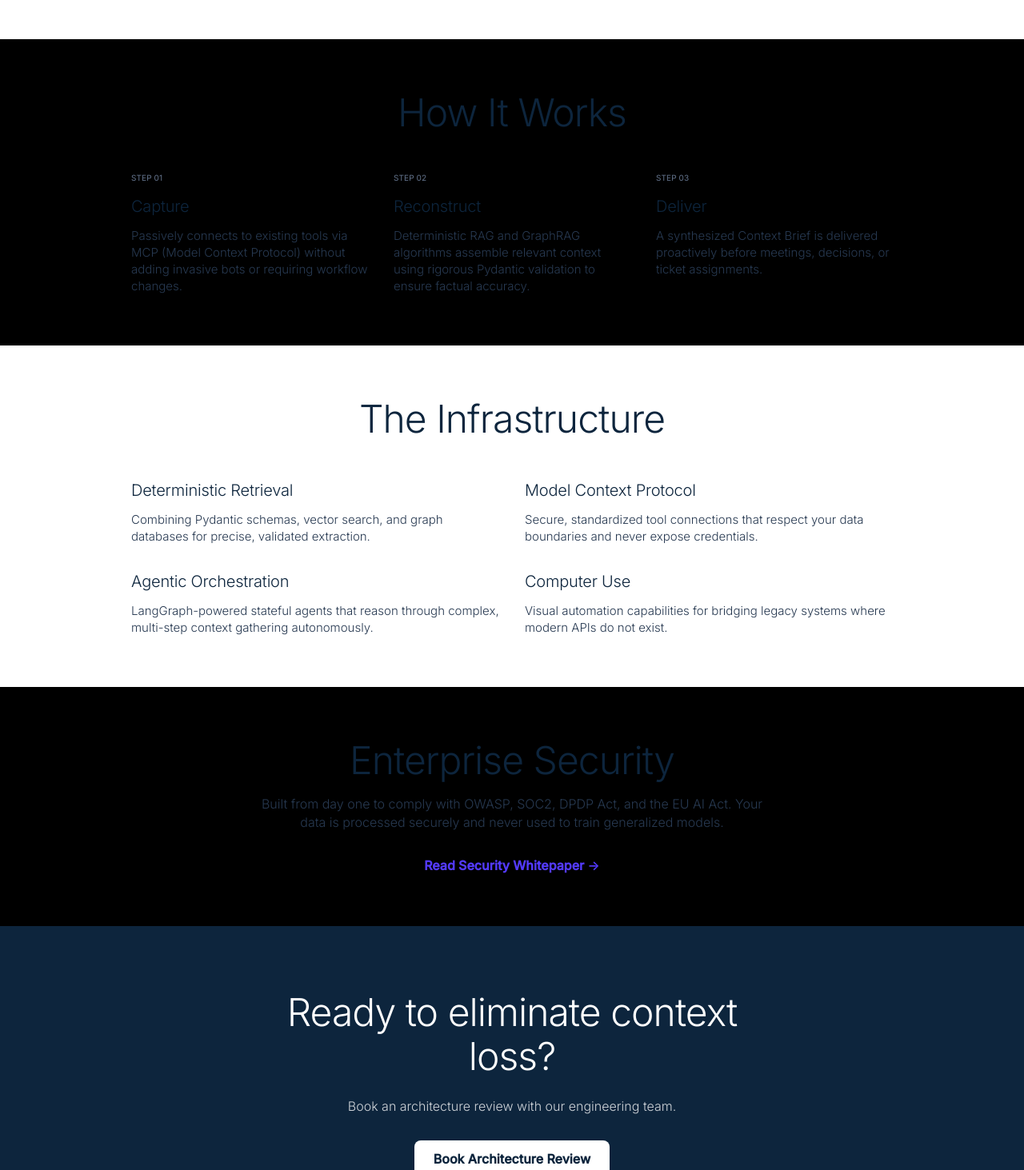
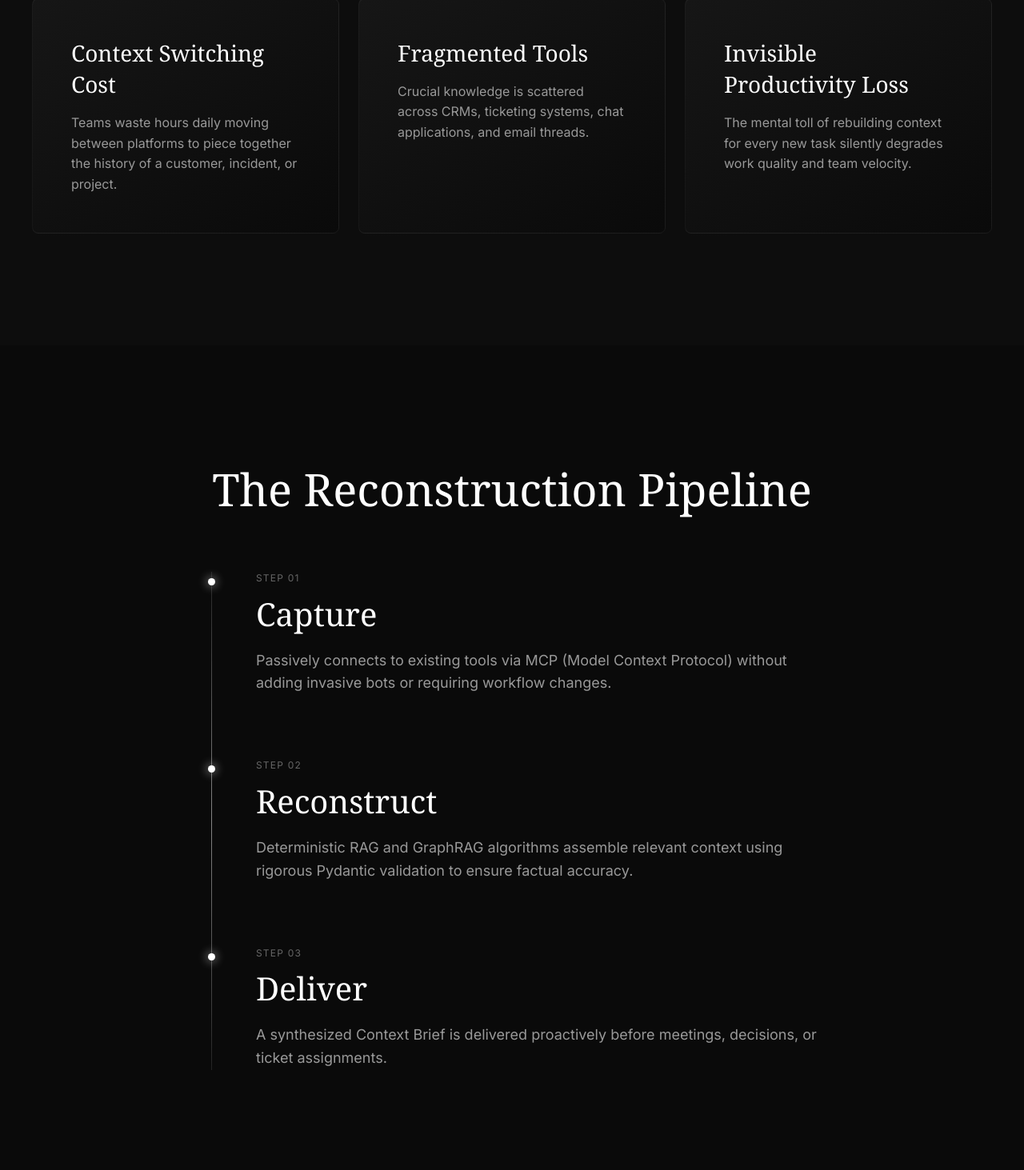
Before and after one commit to sahilghewari/NexaWorks-v4, a Next.js app: page /product in a window 1280 px wide. Shown: the part 1237-2700 px from the top of the page at 80% size. Built offline with nearby package versions, Linux system fonts and the light colour scheme.

Commit message:
feat: redesign product page to match cinematic dark theme

```diff
--- /dev/null
+++ b/src/app/product/page.css
@@ -0,0 +1,224 @@
+/* Product Page Global Dark Theme */
+.product-page {
+  background-color: #0d0d0d;
+  color: #fff;
+  min-height: 100vh;
+}
+
+/* Base Typography for Product Sections */
+.product-section-title {
+  font-family: ui-serif, Georgia, serif;
+  font-size: 56px;
+  font-weight: 400;
+  text-align: center;
+  margin-bottom: 64px;
+  color: #fff;
+}
+
+.product-section {
+  padding: 140px 24px;
+}
+
+/* 1. The Problem Grid */
+.problem-grid {
+  display: grid;
+  grid-template-columns: repeat(3, 1fr);
+  gap: 24px;
+  max-width: 1200px;
+  margin: 0 auto;
+}
+
+.problem-card {
+  background: linear-gradient(145deg, #161616 0%, #0a0a0a 100%);
+  border: 1px solid rgba(255,255,255,0.05);
+  border-radius: 8px;
+  padding: 48px;
+  transition: all 0.3s ease;
+  position: relative;
+  overflow: hidden;
+}
+
+.problem-card:hover {
+  border-color: rgba(255,255,255,0.2);
+  transform: translateY(-4px);
+  box-shadow: 0 16px 32px rgba(0,0,0,0.5);
+}
+
+.problem-card h3 {
+  font-family: ui-serif, Georgia, serif;
+  font-size: 28px;
+  font-weight: 400;
+  margin-bottom: 16px;
+  color: #fff;
+}
+
+.problem-card p {
+  color: #999;
+  font-size: 16px;
+  line-height: 1.6;
+}
+
+/* 2. The Stepper (How It Works) */
+.stepper-section {
+  background-color: #0a0a0a;
+}
+
+.stepper-container {
+  max-width: 800px;
+  margin: 0 auto;
+  position: relative;
+}
+
+/* The vertical line */
+.stepper-container::before {
+  content: '';
+  position: absolute;
+  top: 0;
+  bottom: 0;
+  left: 24px;
+  width: 1px;
+  background: linear-gradient(to bottom, rgba(255,255,255,0.1), rgba(255,255,255,0.5), rgba(255,255,255,0.1));
+}
+
+.stepper-step {
+  position: relative;
+  padding-left: 80px;
+  margin-bottom: 80px;
+}
+
+.stepper-step:last-child {
+  margin-bottom: 0;
+}
+
+/* The dot */
+.stepper-step::before {
+  content: '';
+  position: absolute;
+  left: 20px;
+  top: 8px;
+  width: 9px;
+  height: 9px;
+  border-radius: 50%;
+  background: #fff;
+  box-shadow: 0 0 12px 2px rgba(255,255,255,0.4);
+}
+
+.stepper-step-num {
+  font-size: 12px;
+  color: #666;
+  text-transform: uppercase;
+  letter-spacing: 0.1em;
+  margin-bottom: 8px;
+  display: block;
+}
+
+.stepper-step h3 {
+  font-family: ui-serif, Georgia, serif;
+  font-size: 40px;
+  font-weight: 400;
+  margin-bottom: 16px;
+  color: #fff;
+}
+
+.stepper-step p {
+  color: #999;
+  font-size: 18px;
+  line-height: 1.6;
+}
+
+/* 3. The Bento Box (Infrastructure) */
+.bento-grid {
+  display: grid;
+  grid-template-columns: repeat(4, 1fr);
+  grid-template-rows: repeat(2, 240px);
+  gap: 24px;
+  max-width: 1200px;
+  margin: 0 auto;
+}
+
+.bento-card {
+  background: #111;
+  border: 1px solid rgba(255,255,255,0.05);
+  border-radius: 12px;
+  padding: 40px;
+  display: flex;
+  flex-direction: column;
+  justify-content: flex-end;
+  transition: all 0.3s ease;
+}
+
+.bento-card:hover {
+  background: #151515;
+  border-color: rgba(255,255,255,0.15);
+}
+
+/* Sizing the bento boxes */
+.bento-card.large {
+  grid-column: span 2;
+  grid-row: span 2;
+}
+
+.bento-card.wide {
+  grid-column: span 2;
+  grid-row: span 1;
+}
+
+.bento-card.small {
+  grid-column: span 1;
+  grid-row: span 1;
+}
+
+.bento-card h3 {
+  font-family: ui-serif, Georgia, serif;
+  font-size: 24px;
+  font-weight: 400;
+  margin-bottom: 12px;
+  color: #fff;
+}
+
+.bento-card p {
+  color: #888;
+  font-size: 14px;
+  line-height: 1.5;
+}
+
+.bento-card.large h3 { font-size: 40px; }
+.bento-card.large p { font-size: 18px; }
+
+/* Security Section */
+.product-security-section {
+  text-align: center;
+  max-width: 700px;
+  margin: 0 auto;
+  padding: 140px 24px;
+}
+
+.product-security-section h2 {
+  font-family: ui-serif, Georgia, serif;
+  font-size: 40px;
+  font-weight: 400;
+  margin-bottom: 24px;
+}
+
+.product-security-section p {
+  color: #999;
+  font-size: 18px;
+  line-height: 1.6;
+  margin-bottom: 32px;
+}
+
+@media (max-width: 1024px) {
+  .problem-grid { grid-template-columns: 1fr; }
+  .bento-grid {
+    grid-template-columns: 1fr;
+    grid-template-rows: auto;
+  }
+  .bento-card.large, .bento-card.wide, .bento-card.small {
+    grid-column: span 1;
+    grid-row: auto;
+    min-height: 240px;
+  }
+  .stepper-container::before { left: 12px; }
+  .stepper-step { padding-left: 48px; }
+  .stepper-step::before { left: 8px; }
+}
--- a/src/app/product/page.tsx
+++ b/src/app/product/page.tsx
@@ -1,6 +1,7 @@
 import { Metadata } from 'next';
 import Link from 'next/link';
 import InteractiveHero from '@/components/InteractiveHero';
+import './page.css';
 
 export const metadata: Metadata = {
   title: 'How Context Reconstruction Works | NexaWorks',
@@ -9,107 +10,94 @@ export const metadata: Metadata = {
 
 export default function ProductPage() {
   return (
-    <main style={{ backgroundColor: '#000' }}>
+    <main className="product-page">
       <InteractiveHero />
 
-      <section className="section" style={{ background: 'var(--color-canvas)' }}>
-        <div className="container" style={{ maxWidth: '1000px' }}>
-          <h2 className="display-xl" style={{ textAlign: 'center', marginBottom: '48px' }}>The Problem</h2>
-          <div className="grid-3">
-            <div className="service-card">
-              <h3 className="heading-md" style={{ marginBottom: '12px' }}>Context Switching Cost</h3>
-              <p className="body-md" style={{ color: 'var(--color-ink-secondary)' }}>
+      <section className="product-section">
+        <h2 className="product-section-title">The Context Gap</h2>
+        <div className="problem-grid">
+          <div className="problem-card">
+            <h3>Context Switching Cost</h3>
+            <p>
               Teams waste hours daily moving between platforms to piece together the history of a customer, incident, or project.
             </p>
           </div>
-            <div className="service-card">
-              <h3 className="heading-md" style={{ marginBottom: '12px' }}>Fragmented Tools</h3>
-              <p className="body-md" style={{ color: 'var(--color-ink-secondary)' }}>
+          <div className="problem-card">
+            <h3>Fragmented Tools</h3>
+            <p>
               Crucial knowledge is scattered across CRMs, ticketing systems, chat applications, and email threads.
             </p>
           </div>
-            <div className="service-card">
-              <h3 className="heading-md" style={{ marginBottom: '12px' }}>Invisible Productivity Loss</h3>
-              <p className="body-md" style={{ color: 'var(--color-ink-secondary)' }}>
+          <div className="problem-card">
+            <h3>Invisible Productivity Loss</h3>
+            <p>
               The mental toll of rebuilding context for every new task silently degrades work quality and team velocity.
             </p>
           </div>
         </div>
-        </div>
       </section>
 
-      <section className="section">
-        <div className="container" style={{ maxWidth: '1000px' }}>
-          <h2 className="display-xl" style={{ textAlign: 'center', marginBottom: '48px' }}>How It Works</h2>
-          <div className="grid-3">
-            <div className="service-card">
-              <div className="micro-cap" style={{ color: 'var(--color-ink-mute)', marginBottom: '16px' }}>STEP 01</div>
-              <h3 className="heading-md" style={{ marginBottom: '12px' }}>Capture</h3>
-              <p className="body-md" style={{ color: 'var(--color-ink-secondary)' }}>
+      <section className="product-section stepper-section">
+        <h2 className="product-section-title">The Reconstruction Pipeline</h2>
+        <div className="stepper-container">
+          <div className="stepper-step">
+            <span className="stepper-step-num">Step 01</span>
+            <h3>Capture</h3>
+            <p>
               Passively connects to existing tools via MCP (Model Context Protocol) without adding invasive bots or requiring workflow changes.
             </p>
           </div>
-            <div className="service-card">
-              <div className="micro-cap" style={{ color: 'var(--color-ink-mute)', marginBottom: '16px' }}>STEP 02</div>
-              <h3 className="heading-md" style={{ marginBottom: '12px' }}>Reconstruct</h3>
-              <p className="body-md" style={{ color: 'var(--color-ink-secondary)' }}>
+          <div className="stepper-step">
+            <span className="stepper-step-num">Step 02</span>
+            <h3>Reconstruct</h3>
+            <p>
               Deterministic RAG and GraphRAG algorithms assemble relevant context using rigorous Pydantic validation to ensure factual accuracy.
             </p>
           </div>
-            <div className="service-card">
-              <div className="micro-cap" style={{ color: 'var(--color-ink-mute)', marginBottom: '16px' }}>STEP 03</div>
-              <h3 className="heading-md" style={{ marginBottom: '12px' }}>Deliver</h3>
-              <p className="body-md" style={{ color: 'var(--color-ink-secondary)' }}>
+          <div className="stepper-step">
+            <span className="stepper-step-num">Step 03</span>
+            <h3>Deliver</h3>
+            <p>
               A synthesized Context Brief is delivered proactively before meetings, decisions, or ticket assignments.
             </p>
           </div>
         </div>
-        </div>
       </section>
 
-      <section className="section" style={{ background: 'var(--color-canvas)' }}>
-        <div className="container" style={{ maxWidth: '1000px' }}>
-          <h2 className="display-xl" style={{ textAlign: 'center', marginBottom: '48px' }}>The Infrastructure</h2>
-          <div className="grid-2">
-            <div className="service-card">
-              <h3 className="heading-md" style={{ marginBottom: '12px' }}>Deterministic Retrieval</h3>
-              <p className="body-md" style={{ color: 'var(--color-ink-secondary)' }}>Combining Pydantic schemas, vector search, and graph databases for precise, validated extraction.</p>
+      <section className="product-section">
+        <h2 className="product-section-title">The Technical Engine</h2>
+        <div className="bento-grid">
+          <div className="bento-card large">
+            <h3>Deterministic Retrieval</h3>
+            <p>Combining Pydantic schemas, vector search, and graph databases for precise, validated extraction. We eliminate hallucinations by strictly anchoring generated context to source truth.</p>
           </div>
-            <div className="service-card">
-              <h3 className="heading-md" style={{ marginBottom: '12px' }}>Model Context Protocol</h3>
-              <p className="body-md" style={{ color: 'var(--color-ink-secondary)' }}>Secure, standardized tool connections that respect your data boundaries and never expose credentials.</p>
+          <div className="bento-card small">
+            <h3>Agentic Orchestration</h3>
+            <p>LangGraph-powered stateful agents that reason through complex, multi-step context gathering autonomously.</p>
           </div>
-            <div className="service-card">
-              <h3 className="heading-md" style={{ marginBottom: '12px' }}>Agentic Orchestration</h3>
-              <p className="body-md" style={{ color: 'var(--color-ink-secondary)' }}>LangGraph-powered stateful agents that reason through complex, multi-step context gathering autonomously.</p>
+          <div className="bento-card small">
+            <h3>Computer Use</h3>
+            <p>Visual automation capabilities for bridging legacy systems where modern APIs do not exist.</p>
           </div>
-            <div className="service-card">
-              <h3 className="heading-md" style={{ marginBottom: '12px' }}>Computer Use</h3>
-              <p className="body-md" style={{ color: 'var(--color-ink-secondary)' }}>Visual automation capabilities for bridging legacy systems where modern APIs do not exist.</p>
-            </div>
+          <div className="bento-card wide">
+            <h3>Model Context Protocol (MCP)</h3>
+            <p>Secure, standardized tool connections that respect your data boundaries and never expose credentials. Out-of-the-box integrations with Salesforce, Zendesk, Slack, Jira, and Confluence.</p>
           </div>
         </div>
       </section>
 
-      <section className="section" style={{ textAlign: 'center' }}>
-        <div className="container" style={{ maxWidth: '700px' }}>
-          <h2 className="display-xl" style={{ marginBottom: '16px' }}>Enterprise Security</h2>
-          <p className="body-lg" style={{ color: 'var(--color-ink-secondary)', marginBottom: '32px' }}>
+      <section className="product-security-section">
+        <h2>Enterprise Security</h2>
+        <p>
           Built from day one to comply with OWASP, SOC2, DPDP Act, and the EU AI Act. Your data is processed securely and never used to train generalized models.
         </p>
-          <Link href="/security" className="link" style={{ fontWeight: 600 }}>Read Security Whitepaper →</Link>
-        </div>
+        <Link href="/security" className="btn-outline-light" style={{ display: 'inline-block' }}>Read Security Whitepaper →</Link>
       </section>
 
-      <section className="cta-section" style={{ backgroundColor: 'var(--color-ink)', color: 'var(--color-canvas)', padding: '5rem 0', textAlign: 'center' }}>
-        <div className="container">
-          <div className="cta-content" style={{ maxWidth: '600px', margin: '0 auto' }}>
-            <h2 className="display-xl" style={{ marginBottom: '1.5rem', color: 'var(--color-canvas)' }}>Ready to eliminate context loss?</h2>
-            <p className="body-lg" style={{ marginBottom: '2rem', color: 'var(--color-canvas)', opacity: 0.8 }}>Book an architecture review with our engineering team.</p>
-            <Link href="/contact" className="btn-primary btn-on-dark-inverse" style={{ display: 'inline-block', padding: '0.75rem 1.5rem', backgroundColor: 'var(--color-canvas)', color: 'var(--color-ink)', fontWeight: 'bold', borderRadius: '0.5rem', textDecoration: 'none' }}>
-              Book Architecture Review
-            </Link>
-          </div>
+      <section className="footer-cta-section" style={{ marginTop: '96px' }}>
+        <div className="footer-cta-container">
+          <h2 className="footer-cta-title">Give your team the context they need to win.</h2>
+          <Link href="/contact" className="btn-solid-white">Book Architecture Review</Link>
         </div>
       </section>
     </main>
```
Lines whose indentation alone changed are shown as unchanged.
